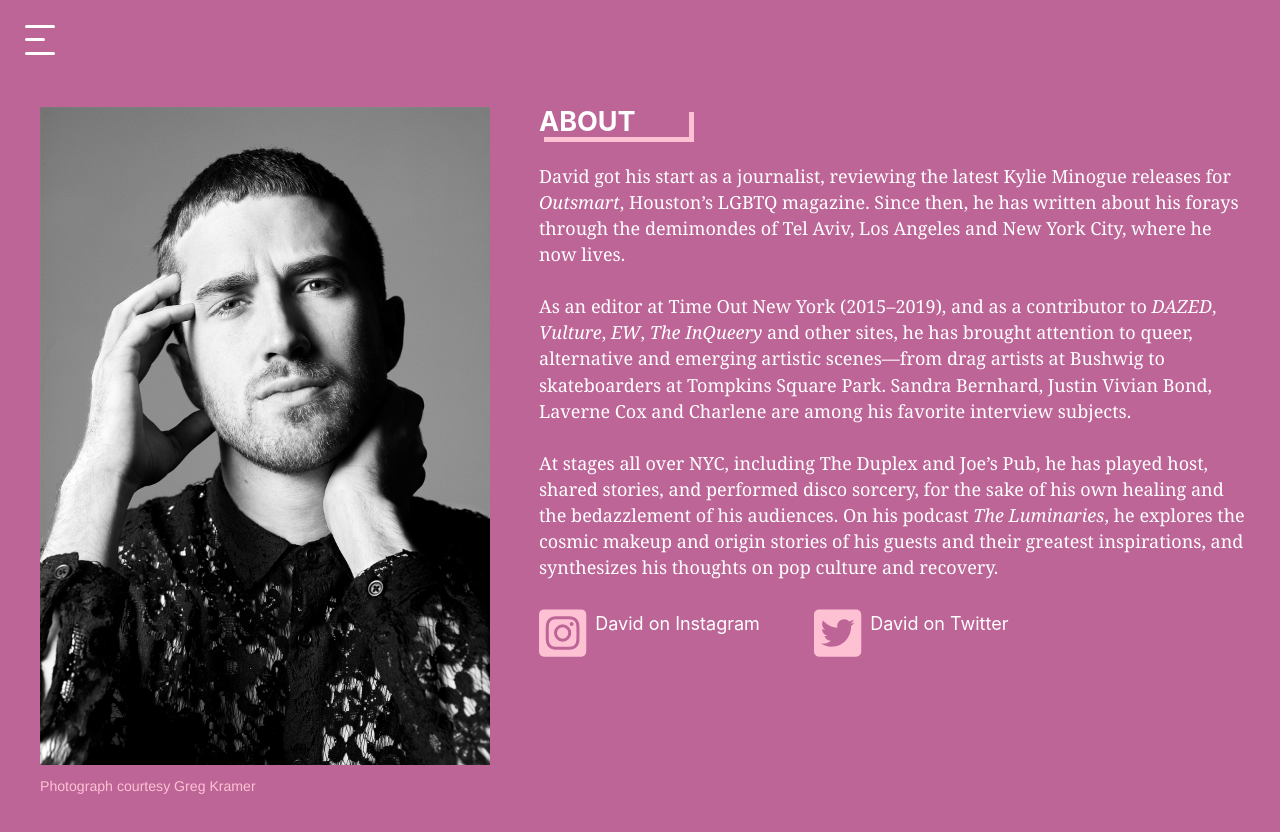
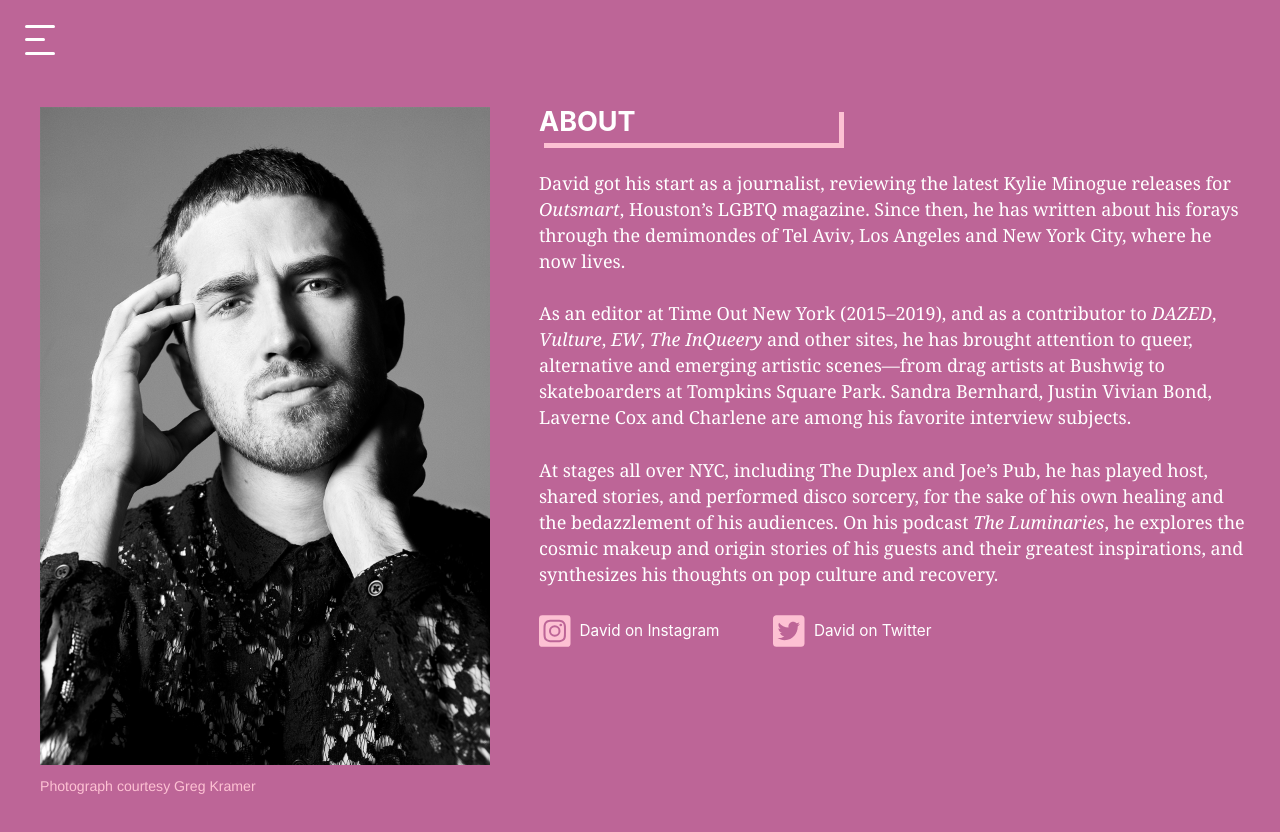
Before and after one commit to Jacob-Fromm/david-odyssey-burger, a Gatsby site: page /bio in a window 1280 px wide. Built offline with nearby package versions, Linux system fonts and the light colour scheme; Gatsby itself is replaced by a stand-in of ours.

Commit message:
social icons displaying properly, headings consistent

```diff
--- a/src/components/layout.css
+++ b/src/components/layout.css
@@ -265,6 +265,11 @@ div.testimonials {
   margin-bottom: 0;
 }
 
+#podcast-title {
+  width: 300px;
+  padding-bottom: 0.25em;
+}
+
 #podcast-text h2 {
   font-size: 1.5em;
   font-weight: bold;
@@ -275,35 +280,53 @@ div.testimonials {
   justify-self: left;
 } */
 
+
+.socials a {
+  color: white;
+  text-decoration: none;
+}
+
+#instagram {
+  display: flex;
+  flex-direction: row;
+  justify-content: center;
+  align-content: center;
+  padding-right: 3em;
+  padding-bottom: 1em;
+}
+
+/* .socials #instagram h5 {
+  padding-left: 0.5em;
+  top: 50%;
+} */
+
+.socials #twitter {
+  /* display: flex;
+  align-items: center; */
+}
+
+/* .socials #twitter h5 {
+  padding-left: 0.5em;
+  align-self: flex-end;
+} */
+
 .socials {
   display: flex;
   flex-direction: row;
   flex-wrap: wrap;
 }
 
-.socials a {
-  color: white;
-  text-decoration: none;
-}
-
-.socials #instagram {
-  display: flex;
-  padding-right: 3em;
-  padding-bottom: 1em;
-}
-
-.socials #instagram h4 {
-  padding-left: 0.5em;
-  align-self: flex-end;
-}
-
-.socials #twitter {
-  display: flex;
-}
-
-.socials #twitter h4 {
-  padding-left: 0.5em;
-  align-self: flex-end;
+#twitter-icon {
+  margin-right: .25em;
+}
+
+#insta-icon {
+  margin-right: .25em;
+}
+
+.socials h5 {
+  margin-bottom: 0;
+  padding-bottom: 0;
 }
 
 .podcast-btn-container {
@@ -526,6 +549,11 @@ div.testimonials {
   padding-bottom: 0.25em;
 }
 
+#about-title {
+  width: 300px;
+  padding-bottom: 0.25em;
+}
+
 #readings-text p a {
   color: #fdc1d3;
 }
@@ -669,6 +697,7 @@ padding: 0.5em;
   margin-right: 2em; */
   margin-top: 1em;
   width: 100%;
+  padding-bottom: .2em;
 }
 
 @media (max-width: 768px) {
--- a/src/pages/bio.js
+++ b/src/pages/bio.js
@@ -25,7 +25,7 @@ export default function bio() {
             <h6><a href="https://www.gregorykramer.com/">Photograph courtesy Greg Kramer</a></h6>
             </div>
                 <div className="bio-text">
-                    <h2>ABOUT</h2>
+                    <h2 id="about-title">ABOUT</h2>
                     <p>David got his start as a journalist, reviewing the latest Kylie Minogue releases for <em>Outsmart</em>, Houston’s LGBTQ magazine. Since then, he has written about his forays through the demimondes of Tel Aviv, Los Angeles and New York City, where he now lives.</p>
 
                     <p>As an editor at Time Out New York (2015–2019), and as a contributor to <em>DAZED</em>, <em>Vulture</em>, <em>EW</em>, <em>The InQueery</em> and other sites, he has brought attention to queer, alternative and emerging artistic scenes—from drag artists at Bushwig to skateboarders at Tompkins Square Park. Sandra Bernhard, Justin Vivian Bond, Laverne Cox and Charlene are among his favorite interview subjects.</p>
@@ -33,15 +33,15 @@ export default function bio() {
                     <p>At stages all over NYC, including The Duplex and Joe’s Pub, he has played host, shared stories, and performed disco sorcery, for the sake of his own healing and the bedazzlement of his audiences. On his podcast <em>The Luminaries</em>, he explores the cosmic makeup and origin stories of his guests and their greatest inspirations, and synthesizes his thoughts on pop culture and recovery.</p>
                <div className="socials">
                    <a href="https://www.instagram.com/david_odyssey/?hl=en">
-                   <div id="instagram">
-                        <FontAwesomeIcon icon={faInstagramSquare} size="3x" color="#fdc1d3"/>
-                        <h4>David on Instagram</h4>
+                   <div id="instagram" style={{display: 'flex', flexDirection: 'row', alignItems: 'center'}}>
+                        <FontAwesomeIcon id="insta-icon" icon={faInstagramSquare} size="2x" color="#fdc1d3" />
+                        <h5>David on Instagram</h5>
                     </div>
                     </a>
                     <a href="https://twitter.com/adavidodyssey">
-                   <div id="twitter">
-                        <FontAwesomeIcon icon={faTwitterSquare} size="3x" color="#fdc1d3"/>
-                        <h4>David on Twitter</h4>
+                   <div id="twitter" style={{display: 'flex', flexDirection: 'row', alignItems: 'center'}}>
+                        <FontAwesomeIcon id="twitter-icon" icon={faTwitterSquare} size="2x" color="#fdc1d3"/>
+                        <h5>David on Twitter</h5>
                     </div>
                     </a>
                </div>
--- a/src/pages/podcast.js
+++ b/src/pages/podcast.js
@@ -21,7 +21,7 @@ export default function Podcast() {
             <h6><a href="http://www.colinverdi.com">Illustration by Colin Verdi</a></h6>
             </div>
                 <div id="podcast-text" className="bio-text">
-                    <h2 id="podcast-title" style={{width:'250px', paddingBottom: '0.25em'}}>PODCAST</h2>
+                    <h2 id="podcast-title">PODCAST</h2>
                     <p><em>The Luminaries with David Odyssey</em> features the new gods of the comedy, drag, cabaret and literary scenes, sharing their life stories and celebrating the astrology of their greatest influences. New episodes available weekly on <a href="https://podcasts.apple.com/us/podcast/the-luminaries-with-david-odyssey/id1464759824">Apple Podcasts</a>, <a href="https://open.spotify.com/show/4fNGhRkv7OrZnXgLI3BYwm?si=FWgSGviuSnCzk5Vu7Pp5sg&nd=1">Spotify</a>, and wherever podcasts are sold.</p>
                     <iframe title="The Luminaries Podcast by David Odyssey" src="https://playlist.megaphone.fm?p=ADL3471774599" width="100%" height="482" frameborder="no" scrolling="yes"></iframe>
                     <div className="podcast-btn-container">
```
